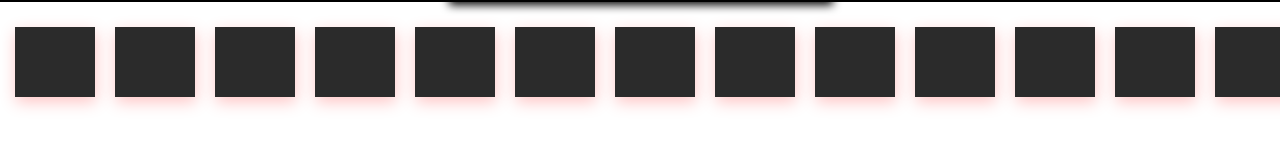
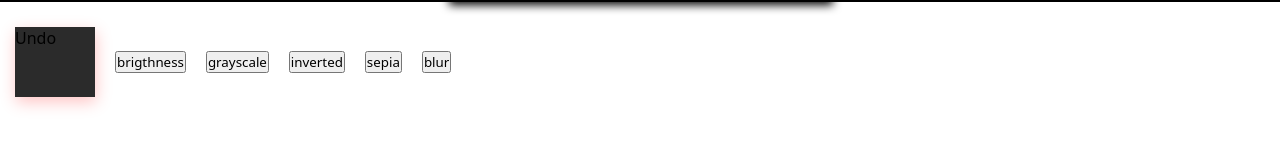
Before and after one commit to DevvDiego/imageEditor, a plain HTML site: page index.html in a window 1280 px wide. Shown: the part 540-686 px from the top of the page. Drawn offline with Linux system fonts and the light colour scheme.

Commit message:
Add files via upload

```diff
--- a/index.html
+++ b/index.html
@@ -14,23 +14,17 @@
 </section>
 
 <section id="toolSection">
-    <div></div>
-    <div></div>
-    <div></div>
-    <div></div>
-    <div></div>    <div></div>
-    <div></div>
-    <div></div>
-    <div></div>
-    <div></div>    <div></div>
-    <div></div>
-    <div></div>
-    <div></div>
-    <div></div>    <div></div>
-    <div></div>
-    <div></div>
-    <div></div>
-    <div></div>
+
+    <div class="" id="getLastSave">Undo</div>
+
+    <button type="button" value="brigthness" class="toolFilter">brigthness</button>
+    <button type="button" value="grayscale"  class="toolFilter">grayscale</button>
+    <button type="button" value="inverted"   class="toolFilter">inverted</button>
+    <button type="button" value="sepia"      class="toolFilter">sepia</button>
+    <button type="button" value="blur"       class="toolFilter">blur</button>
+
+
+
 </section>
 
 
```
